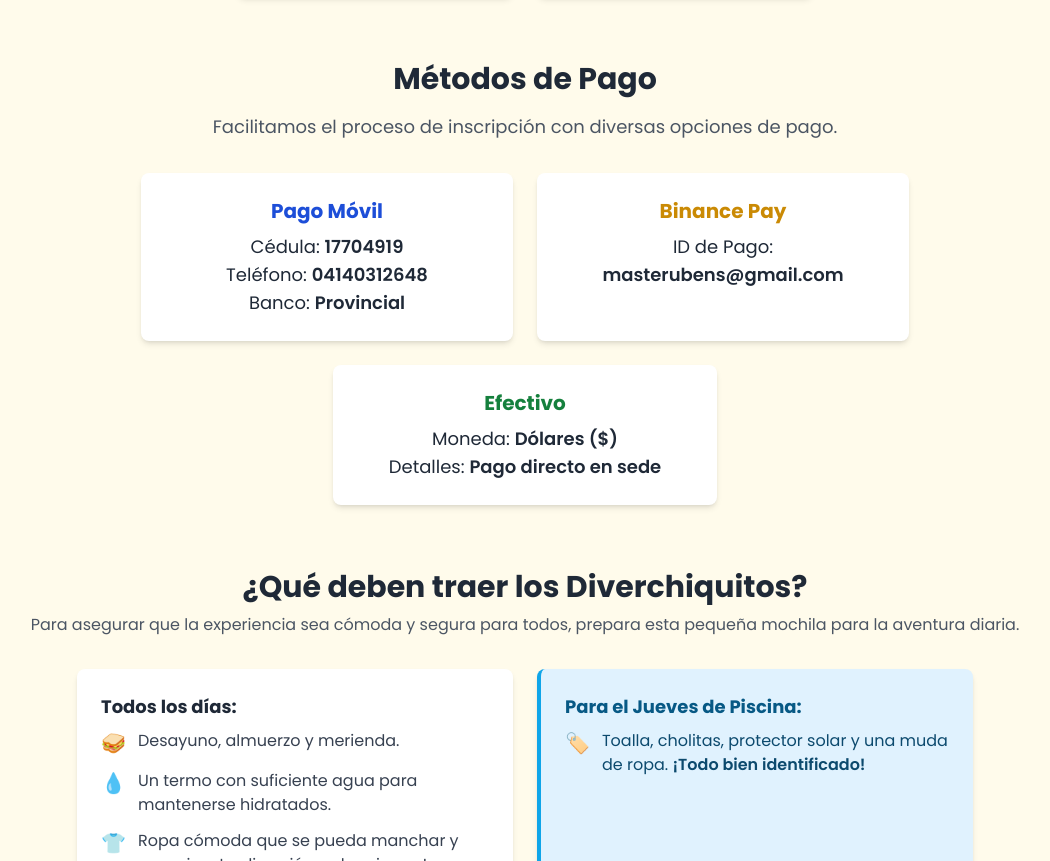
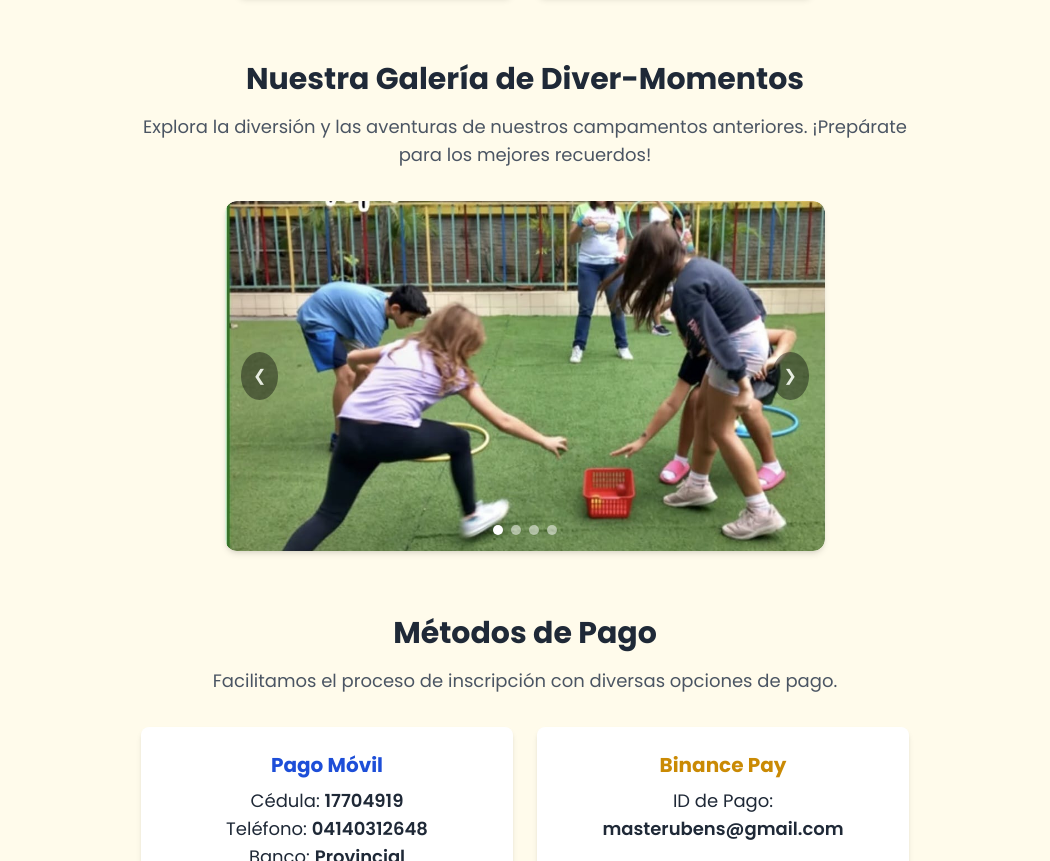
Before and after one commit to masterubens/diverchicos.github.io, a plain HTML site: page index.html in a window 1280 px wide. Shown: the part 2700-3561 px from the top of the page, without its empty margins (115-1165 px from the left). Drawn offline with nearby package versions, Linux system fonts and the light colour scheme.

Commit message:
Update index.html
Agregar carrusel de fotos

```diff
--- a/index.html
+++ b/index.html
@@ -44,6 +44,77 @@
             .chart-container {
                 height: 400px;
             }
+        }
+
+        /* Carousel specific styles */
+        .carousel-container {
+            position: relative;
+            max-width: 600px; /* Adjust as needed */
+            margin: 0 auto;
+            overflow: hidden;
+            border-radius: 0.75rem; /* rounded-lg */
+            box-shadow: 0 4px 6px -1px rgba(0, 0, 0, 0.1), 0 2px 4px -2px rgba(0, 0, 0, 0.1); /* shadow-md */
+        }
+
+        .carousel-slide {
+            display: none; /* Hidden by default */
+            width: 100%;
+        }
+
+        .carousel-slide img {
+            width: 100%;
+            height: 350px; /* Fixed height for consistency */
+            object-fit: cover; /* Cover ensures image fills the space */
+            border-radius: 0.75rem;
+        }
+
+        .carousel-button {
+            position: absolute;
+            top: 50%;
+            transform: translateY(-50%);
+            background-color: rgba(0, 0, 0, 0.5);
+            color: white;
+            padding: 0.75rem;
+            border-radius: 50%;
+            cursor: pointer;
+            z-index: 10;
+            opacity: 0.8;
+            transition: opacity 0.3s ease;
+        }
+
+        .carousel-button:hover {
+            opacity: 1;
+        }
+
+        .carousel-button.prev {
+            left: 1rem;
+        }
+
+        .carousel-button.next {
+            right: 1rem;
+        }
+
+        .carousel-dots {
+            position: absolute;
+            bottom: 1rem;
+            left: 50%;
+            transform: translateX(-50%);
+            display: flex;
+            gap: 0.5rem;
+            z-index: 10;
+        }
+
+        .dot {
+            width: 10px;
+            height: 10px;
+            background-color: rgba(255, 255, 255, 0.5);
+            border-radius: 50%;
+            cursor: pointer;
+            transition: background-color 0.3s ease;
+        }
+
+        .dot.active {
+            background-color: white;
         }
     </style>
 </head>
@@ -181,6 +252,37 @@
             </div>
         </section>
 
+        <section id="galeria" class="mt-16 text-center">
+            <h3 class="text-3xl font-bold">Nuestra Galería de Diver-Momentos</h3>
+            <p class="mt-4 text-lg text-gray-600 max-w-3xl mx-auto">Explora la diversión y las aventuras de nuestros campamentos anteriores. ¡Prepárate para los mejores recuerdos!</p>
+            <div class="carousel-container mt-8">
+                <div class="carousel-slide">
+                    <img src="Diverchicos 1.jpeg" alt="Niños jugando en Diverchicos 1" onerror="this.onerror=null;this.src='https://placehold.co/600x350/e0e0e0/555555?text=Diverchicos+1';">
+                </div>
+                <div class="carousel-slide">
+                    <img src="Diverchicos 2.jpeg" alt="Actividad de manualidades en Diverchicos 2" onerror="this.onerror=null;this.src='https://placehold.co/600x350/e0e0e0/555555?text=Diverchicos+2';">
+                </div>
+                <div class="carousel-slide">
+                    <img src="Diverchicos 3.jpeg" alt="Grupo de niños divirtiéndose en Diverchicos 3" onerror="this.onerror=null;this.src='https://placehold.co/600x350/e0e0e0/555555?text=Diverchicos+3';">
+                </div>
+                <div class="carousel-slide">
+                    <img src="Diverchicos 4.jpeg" alt="Juegos al aire libre en Diverchicos 4" onerror="this.onerror=null;this.src='https://placehold.co/600x350/e0e0e0/555555?text=Diverchicos+4';">
+                </div>
+
+                <!-- Carousel Navigation Buttons -->
+                <button class="carousel-button prev">&#10094;</button>
+                <button class="carousel-button next">&#10095;</button>
+
+                <!-- Carousel Dots Indicators -->
+                <div class="carousel-dots">
+                    <span class="dot" data-slide="0"></span>
+                    <span class="dot" data-slide="1"></span>
+                    <span class="dot" data-slide="2"></span>
+                    <span class="dot" data-slide="3"></span>
+                </div>
+            </div>
+        </section>
+
         <section id="metodos-de-pago" class="mt-16 text-center">
             <h3 class="text-3xl font-bold">Métodos de Pago</h3>
             <p class="mt-4 text-lg text-gray-600 max-w-3xl mx-auto">Facilitamos el proceso de inscripción con diversas opciones de pago.</p>
@@ -260,7 +362,49 @@
                     target.classList.remove('hidden');
                 });
             });
-            // The Chart.js code related to 'weeklyPlanChart' has been removed as per the request.
+
+            // Carousel functionality
+            let currentSlide = 0;
+            const slides = document.querySelectorAll('.carousel-slide');
+            const dots = document.querySelectorAll('.dot');
+            const prevButton = document.querySelector('.carousel-button.prev');
+            const nextButton = document.querySelector('.carousel-button.next');
+
+            function showSlide(index) {
+                slides.forEach((slide, i) => {
+                    slide.style.display = (i === index) ? 'block' : 'none';
+                });
+                dots.forEach((dot, i) => {
+                    dot.classList.toggle('active', i === index);
+                });
+            }
+
+            function nextSlide() {
+                currentSlide = (currentSlide + 1) % slides.length;
+                showSlide(currentSlide);
+            }
+
+            function prevSlide() {
+                currentSlide = (currentSlide - 1 + slides.length) % slides.length;
+                showSlide(currentSlide);
+            }
+
+            // Event listeners for buttons
+            prevButton.addEventListener('click', prevSlide);
+            nextButton.addEventListener('click', nextSlide);
+
+            // Event listeners for dots
+            dots.forEach(dot => {
+                dot.addEventListener('click', (e) => {
+                    currentSlide = parseInt(e.target.dataset.slide);
+                    showSlide(currentSlide);
+                });
+            });
+
+            // Initial display
+            if (slides.length > 0) {
+                showSlide(currentSlide);
+            }
         });
     </script>
 </body>
```
